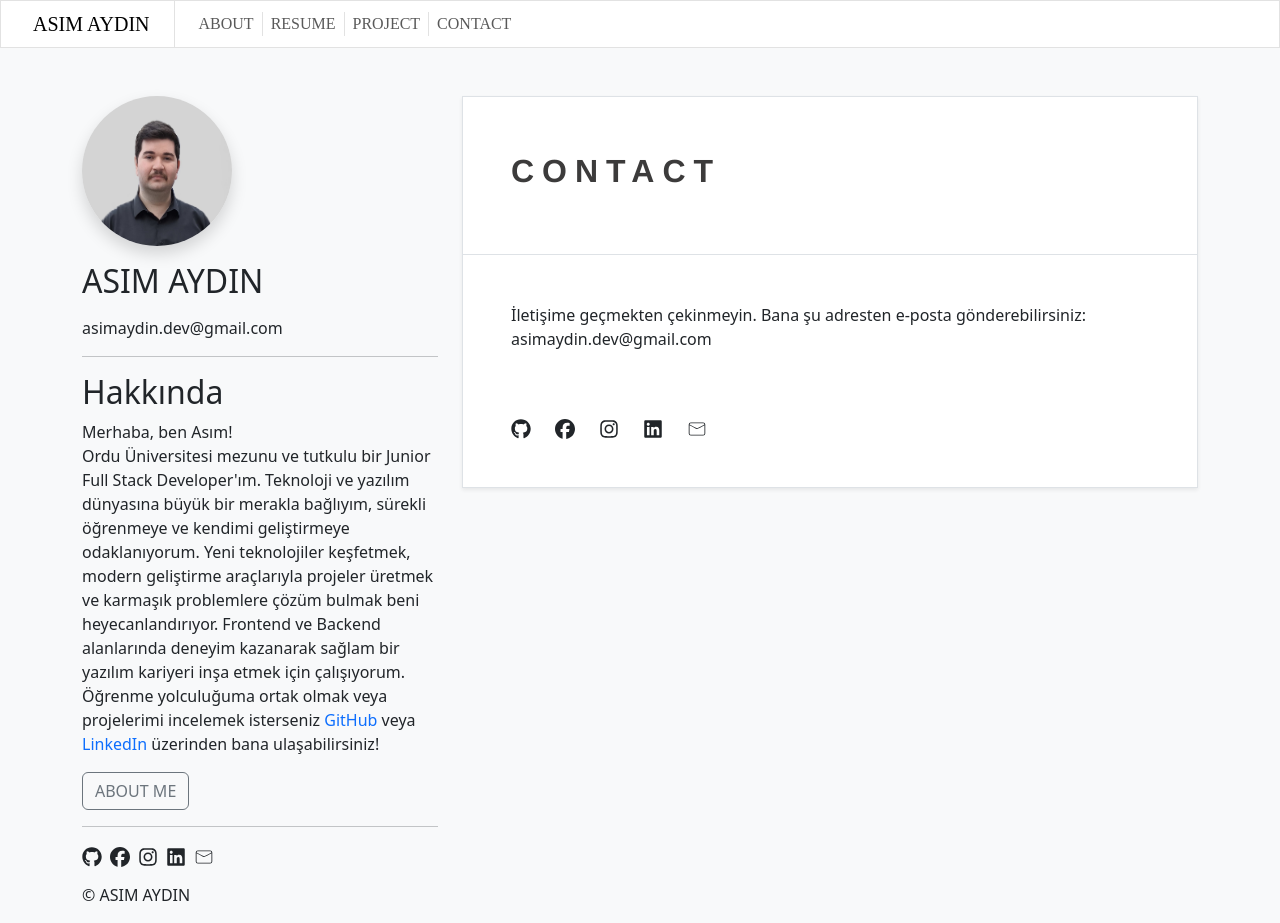
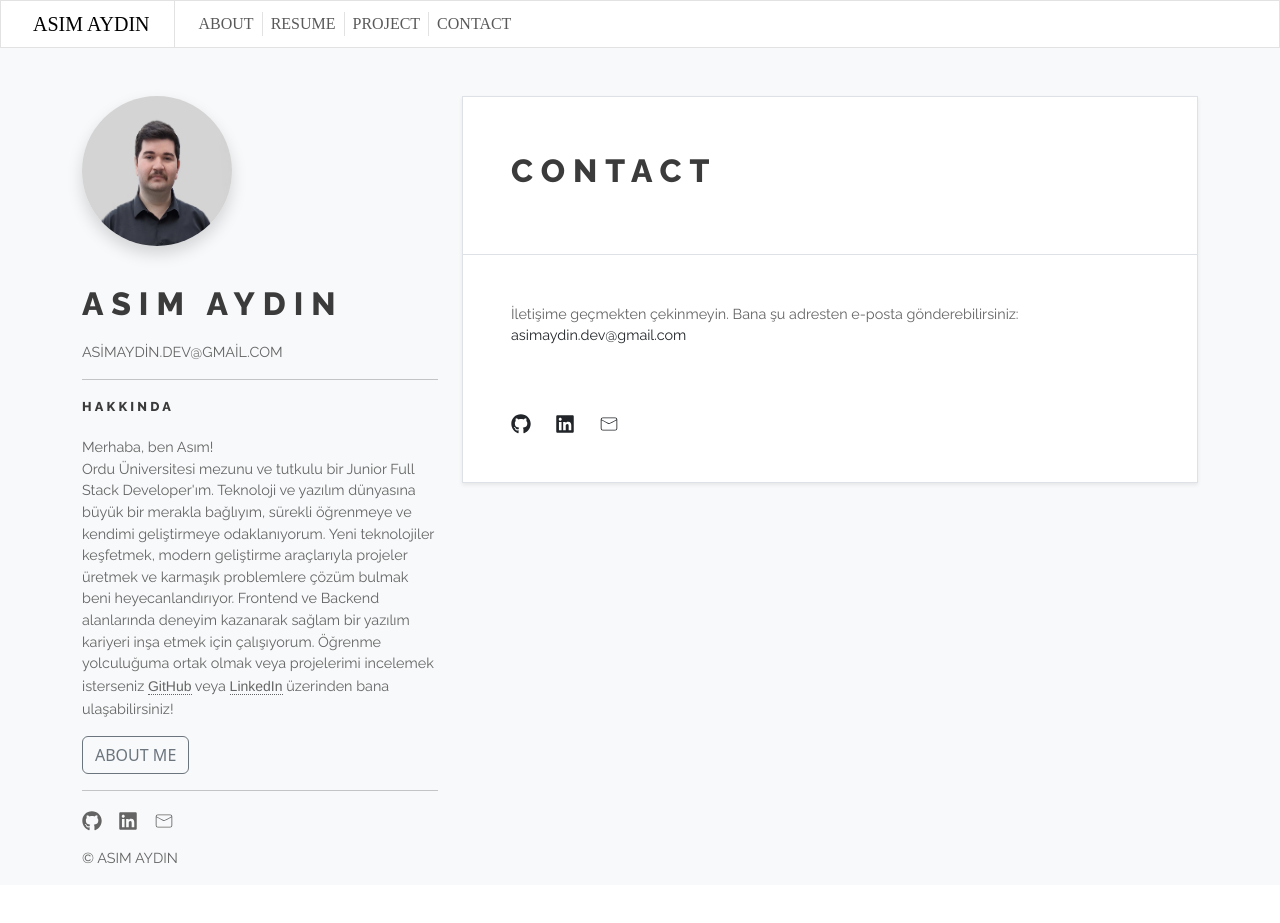
Before and after one commit to asmaydn28/react-website, a React (Vite) app: page /Contact in a window 1280 px wide. After the commit the page ends 885 px from the top, so only its background shows below. Built offline with nearby package versions, Linux system fonts and the light colour scheme.

Commit message:
font-family

```diff
--- a/index.html
+++ b/index.html
@@ -1,8 +1,14 @@
-<!doctype html>
+<!DOCTYPE html>
 <html lang="en">
   <head>
     <meta charset="UTF-8" />
     <meta name="viewport" content="width=device-width, initial-scale=1.0" />
+    <link rel="preconnect" href="https://fonts.googleapis.com" />
+    <link rel="preconnect" href="https://fonts.gstatic.com" crossorigin />
+    <link
+      href="https://fonts.googleapis.com/css2?family=Raleway:ital,wght@0,100..900;1,100..900&display=swap"
+      rel="stylesheet"
+    />
     <title>Asım Aydın</title>
   </head>
   <body>
--- a/src/sections/Contact/Contact.jsx
+++ b/src/sections/Contact/Contact.jsx
@@ -1,7 +1,7 @@
 import { Col } from "react-bootstrap";
 import styles from "./Contact.module.scss"
 import { CiMail } from "react-icons/ci";
-import { FaGithub, FaFacebook, FaInstagram, FaLinkedin } from "react-icons/fa6";
+import { FaGithub, FaLinkedin } from "react-icons/fa6";
 
 function Contact() {
   return (
@@ -26,12 +26,6 @@ function Contact() {
                       <FaGithub size={20} />
                     </a>
                     <a href="#" className="me-4 text-dark">
-                      <FaFacebook size={20} />
-                    </a>
-                    <a href="#" className="me-4 text-dark">
-                      <FaInstagram size={20} />
-                    </a>
-                    <a href="#" className="me-4 text-dark">
                       <FaLinkedin size={20} />
                     </a>
                     <a href="mailto:asmaydn2828@gmail.com" className="text-dark">
--- a/src/sections/HeroSection/HeroSection.jsx
+++ b/src/sections/HeroSection/HeroSection.jsx
@@ -1,11 +1,17 @@
 import { Col, Image } from "react-bootstrap";
 import { CiMail } from "react-icons/ci";
-import { FaGithub, FaFacebook, FaInstagram, FaLinkedin } from "react-icons/fa6";
+import { FaGithub, FaLinkedin } from "react-icons/fa6";
+import styles from "./HeroSection.module.scss";
 
 function HeroSection() {
   return (
-    <Col xs={{span:12, order:2}} xl={{span:4, order:1}} className="mt-5">
+    <Col
+      xs={{ span: 12, order: 2 }}
+      xl={{ span: 4, order: 1 }}
+      className="mt-5"
+    >
       <div className="text-xl-start text-center">
+        <div>
           <Image
             className="shadow"
             src="/img/asmaydn.jpg"
@@ -14,38 +20,67 @@ function HeroSection() {
             roundedCircle
             alt="Asım Aydın"
           />
-        <h2 className="my-3">ASIM AYDIN</h2>
-        <p>
-          <a href="mailto:asimaydin.dev@gmail.com" className="text-decoration-none text-dark">
-            asimaydin.dev@gmail.com
+          <h2 className={styles.name}>ASIM AYDIN</h2>
+          <a href="mailto:asimaydin.dev@gmail.com" className={styles.gmail}>
+            ASİMAYDİN.DEV@GMAİL.COM
           </a>
-        </p>
+        </div>
 
         <hr />
 
-        <h2>Hakkında</h2>
+        <h2 className={styles.about}>Hakkında</h2>
         <p>
-          Merhaba, ben Asım!<br/>
-          Ordu Üniversitesi mezunu ve tutkulu bir Junior Full Stack Developer'ım. Teknoloji ve yazılım dünyasına büyük bir merakla bağlıyım, sürekli öğrenmeye ve kendimi geliştirmeye odaklanıyorum. Yeni teknolojiler keşfetmek, modern geliştirme araçlarıyla projeler üretmek ve karmaşık problemlere çözüm bulmak beni heyecanlandırıyor. Frontend ve Backend alanlarında deneyim kazanarak sağlam bir yazılım kariyeri inşa etmek için çalışıyorum. Öğrenme yolculuğuma ortak olmak veya projelerimi incelemek isterseniz <a href="https://github.com/asmaydn28" target="_blank" className="text-decoration-none">GitHub</a> veya <a href="https://www.linkedin.com/in/as%C4%B1mayd%C4%B1n/" target="_blank" className="text-decoration-none">LinkedIn</a> üzerinden bana ulaşabilirsiniz!
+          Merhaba, ben Asım!
+          <br />
+          Ordu Üniversitesi mezunu ve tutkulu bir Junior Full Stack
+          Developer'ım. Teknoloji ve yazılım dünyasına büyük bir merakla
+          bağlıyım, sürekli öğrenmeye ve kendimi geliştirmeye odaklanıyorum.
+          Yeni teknolojiler keşfetmek, modern geliştirme araçlarıyla projeler
+          üretmek ve karmaşık problemlere çözüm bulmak beni heyecanlandırıyor.
+          Frontend ve Backend alanlarında deneyim kazanarak sağlam bir yazılım
+          kariyeri inşa etmek için çalışıyorum. Öğrenme yolculuğuma ortak olmak
+          veya projelerimi incelemek isterseniz{" "}
+          <a
+            href="https://github.com/asmaydn28"
+            target="_blank"
+            className={styles.githubLinkedin}
+          >
+            GitHub
+          </a>{" "}
+          veya{" "}
+          <a
+            href="https://www.linkedin.com/in/as%C4%B1mayd%C4%B1n/"
+            target="_blank"
+            className={styles.githubLinkedin}
+          >
+            LinkedIn
+          </a>{" "}
+          üzerinden bana ulaşabilirsiniz!
         </p>
         <button className="btn btn-outline-secondary">ABOUT ME</button>
 
         <hr />
 
         <div className="mb-3">
-          <a href="https://github.com/asmaydn28" className="me-2 text-dark">
+          <a
+            href="https://github.com/asmaydn28"
+            target="_blank"
+            className={styles.icon}
+          >
             <FaGithub size={20} />
           </a>
-          <a href="#" className="me-2 text-dark">
-            <FaFacebook size={20} />
-          </a>
-          <a href="#" className="me-2 text-dark">
-            <FaInstagram size={20} />
-          </a>
-          <a href="#" className="me-2 text-dark">
+          <a
+            href="https://www.linkedin.com/in/asımaydın"
+            target="_blank"
+            className={styles.icon}
+          >
             <FaLinkedin size={20} />
           </a>
-          <a href="mailto:asmaydn2828@gmail.com" className="text-dark">
+          <a
+            href="mailto:asmaydn2828@gmail.com"
+            target="_blank"
+            className={styles.icon}
+          >
             <CiMail size={20} />
           </a>
         </div>
--- /dev/null
+++ b/src/sections/HeroSection/HeroSection.module.scss
@@ -0,0 +1,78 @@
+.name {
+  font-family: "Raleway", Helvetica, sans-serif;
+  font-optical-sizing: auto;
+  font-weight: 800;
+  font-style: normal;
+  font-variant: normal;
+  color: #3c3b3b;
+  margin-top: 2rem;
+  font-size: 2rem;
+  letter-spacing: 0.25em;
+  line-height: 1.65;
+  text-transform: uppercase;
+}
+
+.gmail {
+  font-family: "Raleway", Helvetica, sans-serif;
+  font-optical-sizing: auto;
+  font-weight: 400;
+  font-style: normal;
+  font-variant: normal;
+  font-size: 0.9rem;
+  text-decoration: none;
+  color: #646464;
+  margin-bottom: 2rem !important;
+
+  &:hover {
+    color: #2e59ba;
+  }
+}
+
+.about {
+  color: #3c3b3b;
+  font-family: "Raleway", Helvetica, sans-serif;
+  font-weight: 800;
+  letter-spacing: 0.25em;
+  line-height: 1.65;
+  margin: 0 0 1em;
+  text-transform: uppercase;
+  font-size: 0.8em;
+  margin: 0 0 1.5em;
+}
+
+p {
+  font-family: "Raleway", Helvetica, sans-serif;
+  font-optical-sizing: auto;
+  font-weight: 400;
+  color: #646464;
+  font-style: normal;
+  font-variant: normal;
+  font-size: 0.9rem;
+}
+
+.githubLinkedin{
+    color: #646464;
+    font-family: Source Sans Pro, Helvetica, sans-serif;
+    font-size: 14px;
+    font-weight: 400;
+    line-height: 1.75;
+    text-decoration: none;
+    border-bottom: 1px dotted #646464;
+    transition: color .2s ease, border-bottom-color .2s ease;
+
+    &:hover{
+        color: #2e59ba;
+        border-bottom: none;
+        transition: color .2s ease, border-bottom-color .2s ease;
+    }
+}
+
+.icon{
+    color: #646464;
+    margin-right: 1rem;
+    font-size: 0.9rem;
+
+    &:hover{
+        color: #2e59ba;
+    }
+}
```
Lines whose indentation alone changed are shown as unchanged.
